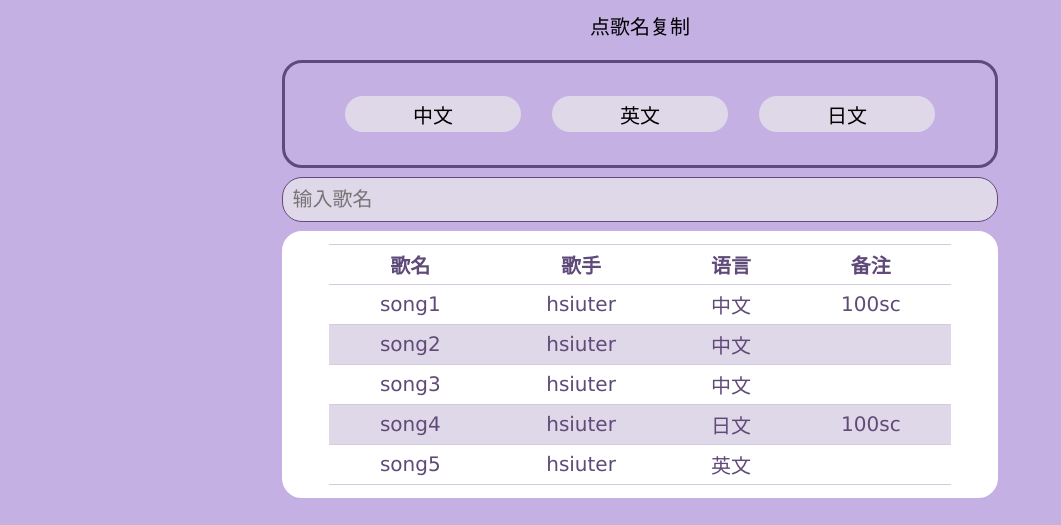
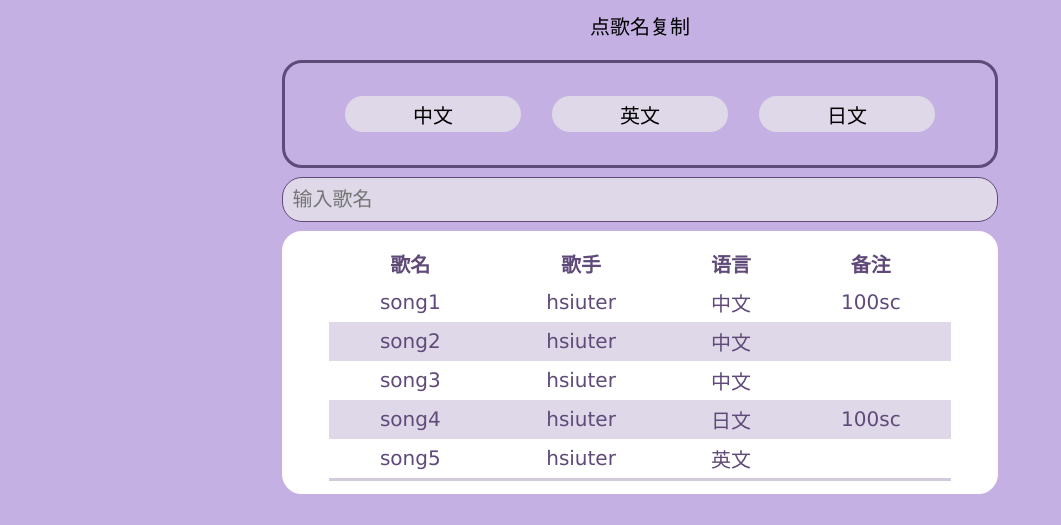
Before and after one commit to hsiuter/hsiuter.github.io, a plain HTML site: page index.html in a window 1280 px wide. Shown: the part 420-945 px from the top of the page, without its empty margins (0-1061 px from the left). Drawn offline with nearby package versions, Linux system fonts and the light colour scheme.

Commit message:
Update style.css

```diff
--- a/style.css
+++ b/style.css
@@ -42,14 +42,14 @@ body {
 
 #table-4 thead,
 #table-4 tr {
-    border-top-width: 1px;
-    border-top-style: solid;
+    /* border-top-width: 1px;
+    border-top-style: solid; */
     border-top-color: rgb(211, 202, 221);
 }
 
 
 #table-4 {
-    border-bottom-width: 1px;
+    border-bottom-width: 3px;
     border-bottom-style: solid;
     border-bottom-color: rgb(211, 202, 221);
 }
```
